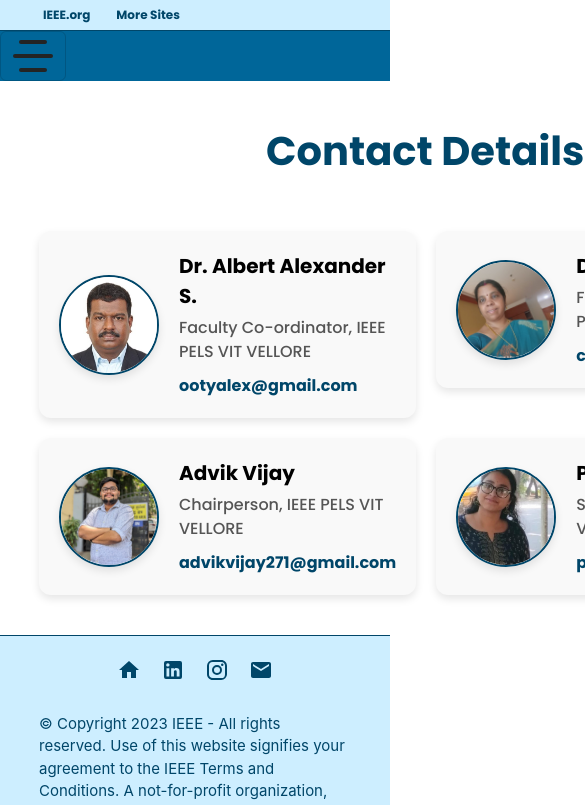
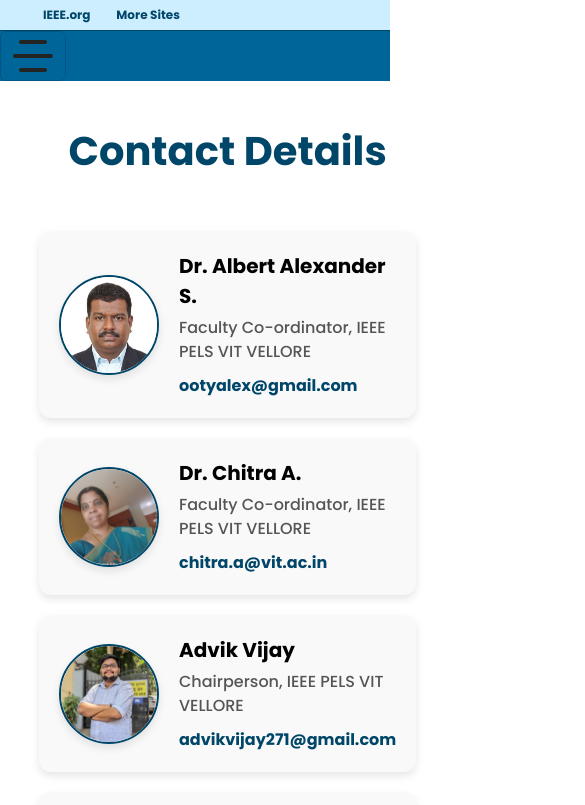
Before and after one commit to VARSITHA01/ieee-pels, a React (Create React App) app: page /contact in a window 390 px wide. Shown: the top 805 px of the page, 585 px wide, since content can reach past the window. Built offline with nearby package versions, Linux system fonts and the light colour scheme; the HTML template or start-up script is replaced by a standard one.

Commit message:
minor issues fixed

```diff
--- a/src/Components/Articles.json
+++ b/src/Components/Articles.json
@@ -19,5 +19,12 @@
     "summary": "Introduction to Joystick-Controlled Industrial Automation Systems by  IEEE PELS VIT Vellore",
     "link": "https://www.linkedin.com/posts/ieee-pels-vitv_ieeepelsvitv-vitv-ieeeemadrassection-activity-7281010316631502848-_RZi?utm_source=share&utm_medium=member_desktop",
     "image": "ARTICLE/download.jpeg"
+  },
+  {
+    "id": 4,
+    "title": "The Role of Joystick-Controlled Robotic Systems in Industrial Automation",
+    "summary": "Understanding  Role of Joystick-Controlled Robotic Systems in Industrial Automation",
+    "link": "https://www.linkedin.com/posts/ieee-pels-vitv_industrialautomation-robotics-joystickcontrol-activity-7281546675091857409-mv07?utm_source=share&utm_medium=member_desktop",
+    "image": "ARTICLE/Picture1b.png"
   }
 ]
--- a/src/Components/contact.css
+++ b/src/Components/contact.css
@@ -4,8 +4,7 @@
     padding: 40px 10%;
     font-family: 'Poppins', sans-serif;
     display: grid;
-    grid-template-columns: repeat(1, 1fr); /* Default: 1 column */
-    gap: 20px; /* Space between grid items */
+    gap: 20px; /* Space between grid items (both horizontally and vertically) */
 }
 
 .contacttitle {
@@ -14,9 +13,10 @@
     color: rgb(0, 70, 105);
     text-align: center;
     margin-bottom: 30px;
-    grid-column: span 2; /* Title spans the full width */
+    grid-column: span 1; /* Title spans the full width */
 }
 
+/* Contact card styles */
 .contact_card {
     display: flex;
     align-items: center;
@@ -25,6 +25,7 @@
     padding: 20px;
     box-shadow: 0 4px 8px rgba(0, 0, 0, 0.1);
     transition: transform 0.2s, box-shadow 0.2s;
+    width: 100%; /* Make each card take full width by default */
 }
 
 .contact_card:hover {
@@ -77,9 +78,22 @@
     cursor: pointer;
 }
 
-/* Media query for larger screens (laptops) */
+/* Media query for larger screens (laptops and desktops) */
 @media (min-width: 768px) {
     .contact {
-        grid-template-columns: repeat(2, 1fr); /* 2 columns */
+        grid-template-columns: repeat(1, 1fr); /* 1 columns for larger screens */
     }
 }
+
+/* Media query for mobile screens (phones) */
+@media (max-width: 767px) {
+    .contact {
+        display: grid; /* Ensure it's a grid for mobile */
+        grid-template-columns: repeat(1, 1fr); /* Single column */
+        gap: 20px; /* Add spacing between cards for mobile view */
+    }
+
+    .contact_card {
+        width: 100%; /* Make each card take full width */
+    }
+}
```
Also changed, not shown: public/ARTICLE/Picture1b.png (added).
